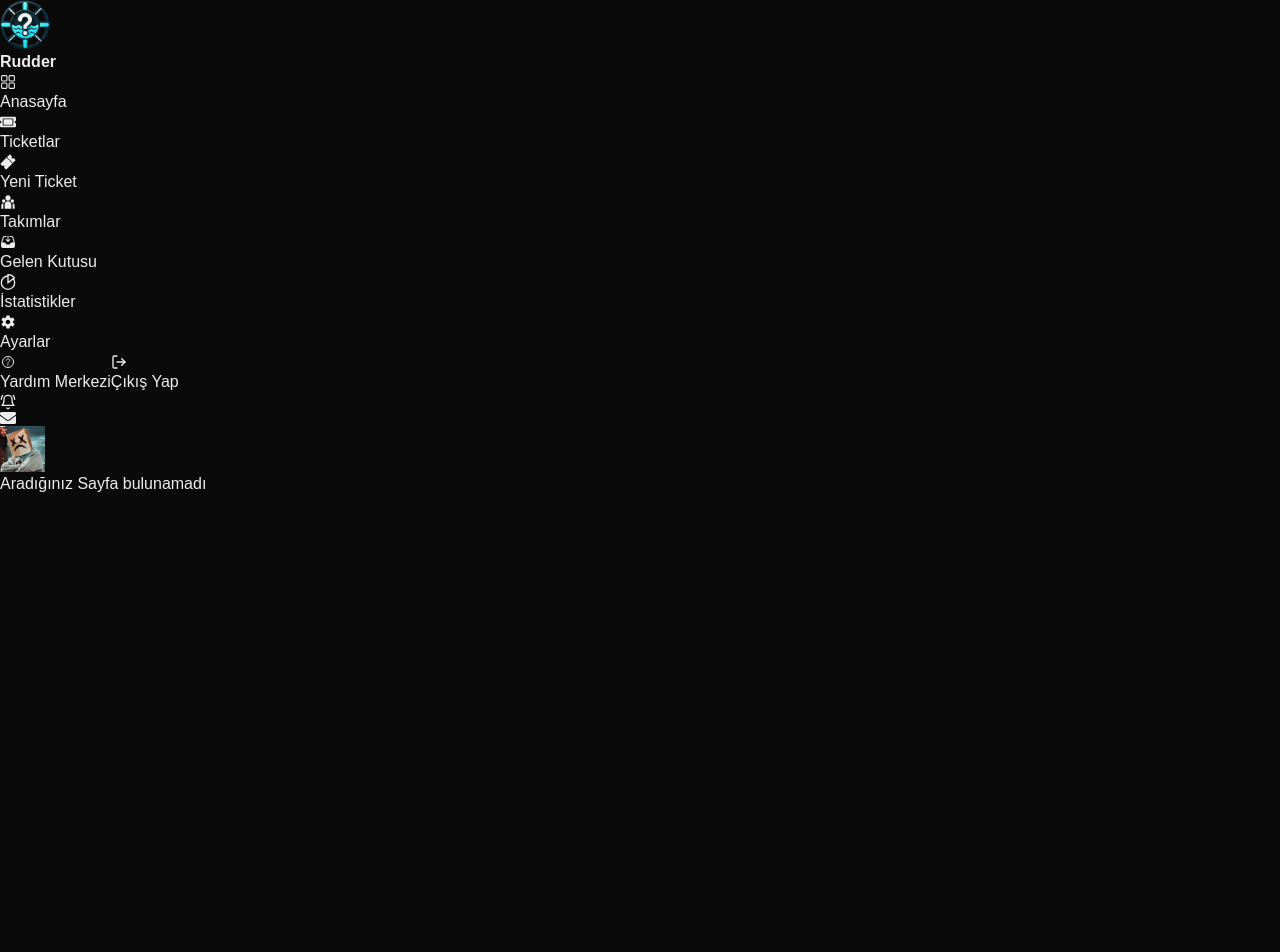
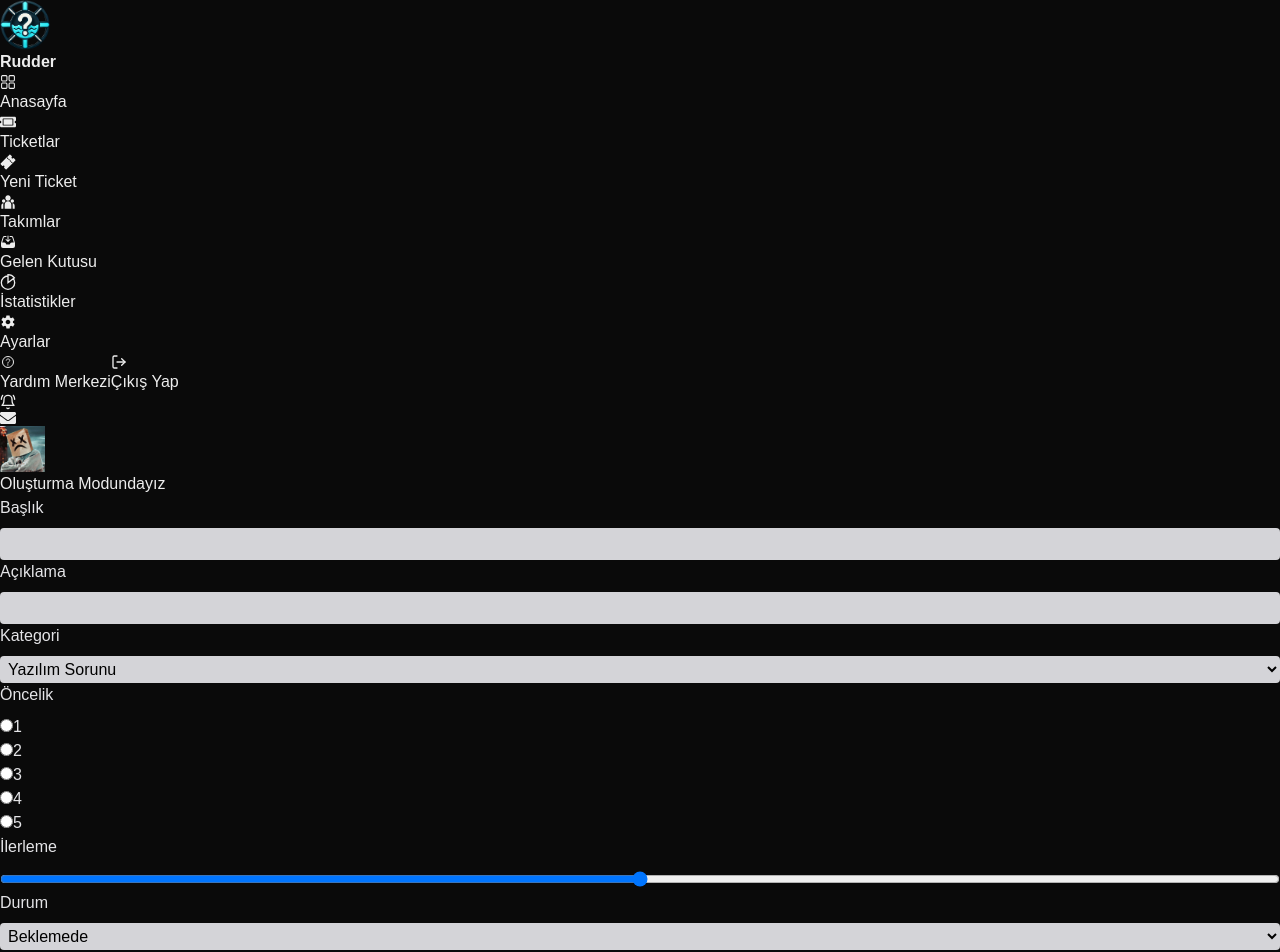
Before and after one commit to emreertugrl/FS_Ticker_App, a Next.js app: page /ticket/new in a window 1280 px wide. Before the commit this address had no page. Shown: the top 952 px of the page. Before the commit the page ends 800 px from the top, so only its background shows below. Built offline with nearby package versions, Linux system fonts and the light colour scheme; a web font is replaced by a local one.

Commit message:
form component design completed

```diff
--- /dev/null
+++ b/src/app/(pages)/ticket/[mode]/page.tsx
@@ -0,0 +1,24 @@
+import Form from "@/app/components/form";
+import React from "react";
+type Props = {
+  // async await kullanılırsa promise olarak tanımlamamız lazım
+  params: Promise<{
+    mode: string;
+  }>;
+};
+const Ticket = async ({ params }: Props) => {
+  const { mode } = await params;
+  // aldığımız parametreye göre sayfa hangi modda çalışacak
+  const isEditMode = mode !== "new" ? true : false;
+
+  return (
+    <div className="flex flex-col gap-3">
+      <h1 className="font-bold text-2xl text-zinc-500">
+        {isEditMode ? "Güncelleme Modundayız" : "Oluşturma Modundayız"}
+      </h1>
+      <Form editItem={isEditMode} />
+    </div>
+  );
+};
+
+export default Ticket;
--- /dev/null
+++ b/src/app/components/form/index.tsx
@@ -0,0 +1,82 @@
+"use client";
+import React, { FormEvent } from "react";
+
+type Props = {
+  editItem: boolean;
+};
+
+const Form = ({ editItem }: Props) => {
+  const handleSubmit = (e: FormEvent<HTMLFormElement>) => {
+    e.preventDefault();
+    // form data alma işlemleri burada yapılabilir
+    const formData = new FormData(e.currentTarget);
+    console.log(formData);
+    const ticketData = Object.fromEntries(formData.entries());
+    // todo api'e ticket oluşturma isteği at
+  };
+
+  return (
+    <div className="max-w-[600px]">
+      <form onSubmit={handleSubmit} className="flex flex-col gap-3">
+        <fieldset>
+          <label htmlFor="title">Başlık</label>
+          <input type="text" required name="title" />
+        </fieldset>
+        <fieldset>
+          <label htmlFor="description">Açıklama</label>
+          <input type="text" required name="description" />
+        </fieldset>
+
+        <fieldset>
+          <label htmlFor="category">Kategori</label>
+          <select name="category">
+            <option>Yazılım Sorunu</option>
+            <option>Donanım Sorunu</option>
+            <option>Bağlantı Sorunu</option>
+          </select>
+        </fieldset>
+        <fieldset>
+          <label>Öncelik</label>
+          <div className="flex gap-5">
+            {new Array(5).fill("").map((i, key) => (
+              <div className="flex gap-2  " key={key}>
+                <input
+                  className="cursor-pointer"
+                  id={String(key)}
+                  type="radio"
+                  name="priority"
+                  value={key + 1}
+                />
+                <label className="font-semibold text-lg cursor-pointer" htmlFor={String(key)}>
+                  {key + 1}
+                </label>
+              </div>
+            ))}
+          </div>
+        </fieldset>
+
+        <fieldset>
+          <label htmlFor="progress">İlerleme</label>
+          <input type="range" required name="progress" />
+        </fieldset>
+
+        <fieldset>
+          <label htmlFor="status">Durum</label>
+          <select name="status">
+            <option>Beklemede</option>
+            <option>Devam Ediyor</option>
+            <option>Çözüldü</option>
+          </select>
+        </fieldset>
+        <button
+          className="mt-5 bg-blue-600 p-2 rounded-md font-semibold hover:bg-blue-700 transition"
+          type="submit"
+        >
+          {editItem ? "Düzenle" : "Oluştur"}
+        </button>
+      </form>
+    </div>
+  );
+};
+
+export default Form;
--- a/src/app/globals.css
+++ b/src/app/globals.css
@@ -14,6 +14,22 @@
   }
 }
 
+@layer components {
+  fieldset {
+    @apply flex flex-col gap-2;
+  }
+
+  input,
+  select,
+  textarea {
+    @apply bg-zinc-300 p-1 rounded text-black outline-none;
+  }
+
+  label {
+    @apply text-zinc-200;
+  }
+}
+
 body {
   color: var(--foreground);
   background: var(--background);
```
